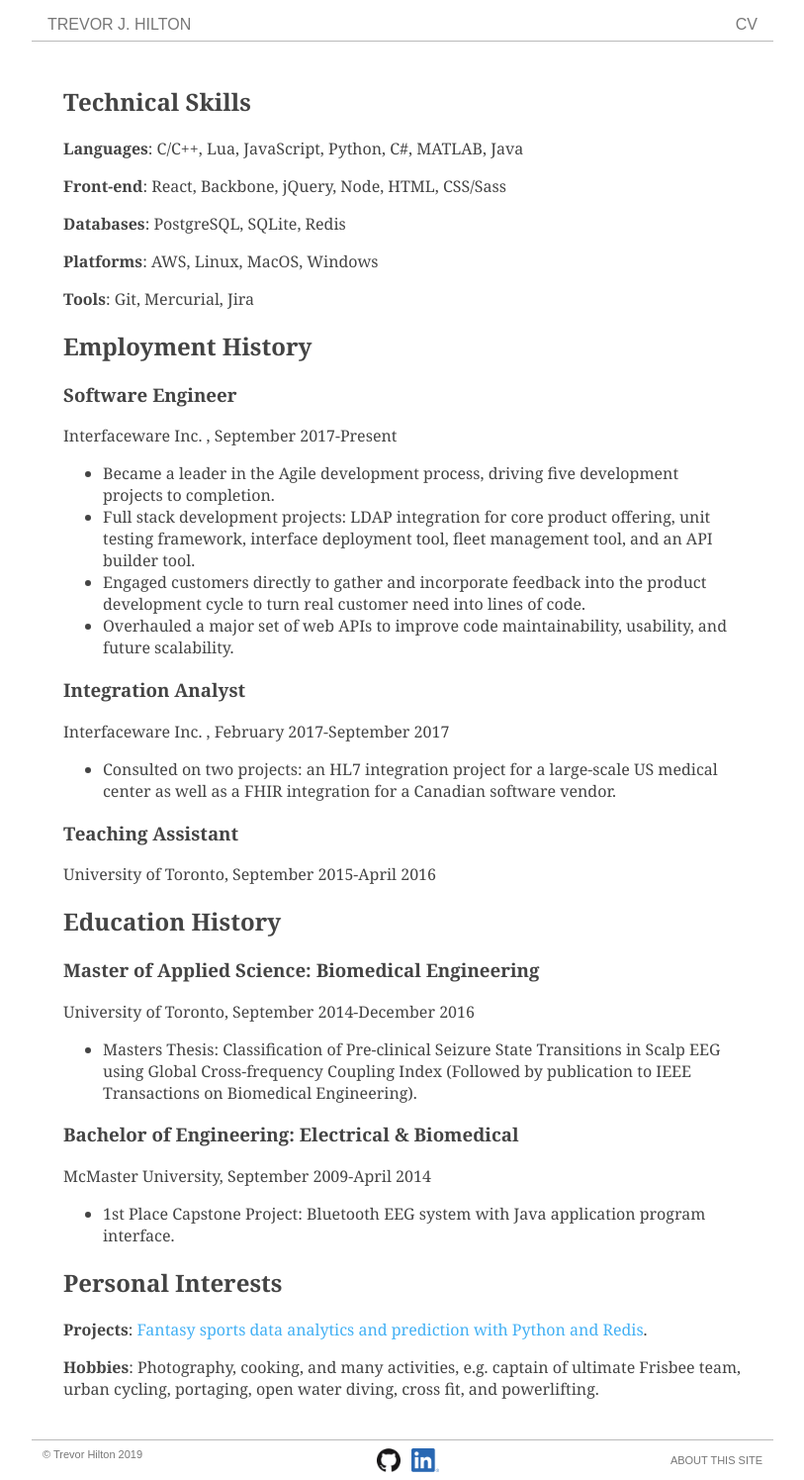
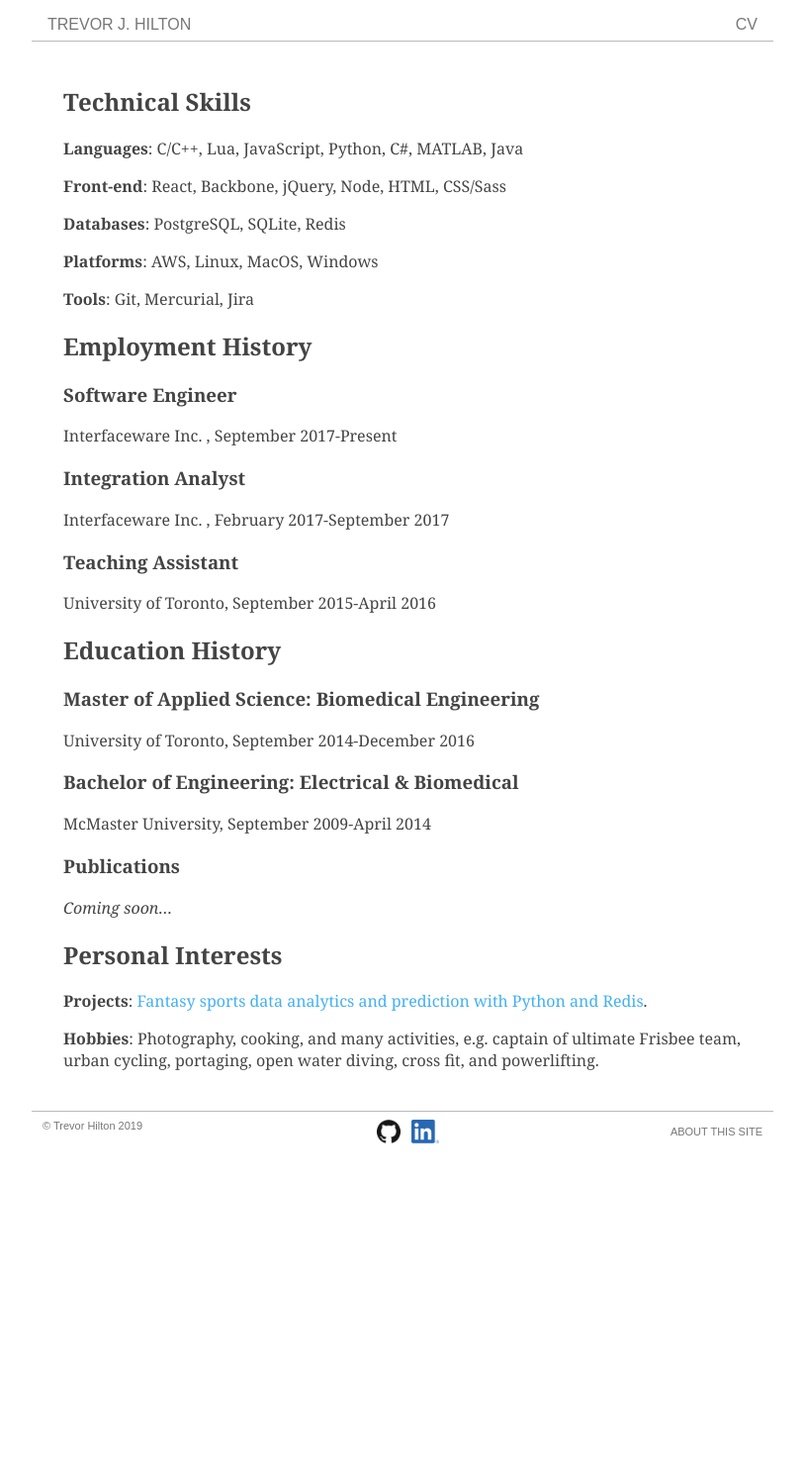
Before and after one commit to hiltontj/hiltontj.github.io, a Jekyll site: the page built from docs/cv/index.md, in a window 1280 px wide. Shown: the whole page at 99% size, without its empty margins (233-1046 px from the left). Built offline with Jekyll 4.4.1, drawn with Linux system fonts in a browser that asks for light colours; after the commit the page ends 1163 px from its top, so only the background shows below that.

Commit message:
remove details from CV, and add section for publications

```diff
--- a/docs/cv/index.md
+++ b/docs/cv/index.md
@@ -19,14 +19,9 @@
 ## Employment History
 ### Software Engineer
 Interfaceware Inc. , September 2017-Present
-- Became a leader in the Agile development process, driving five development projects to completion.
-- Full stack development projects: LDAP integration for core product offering, unit testing framework, interface deployment tool, fleet management tool, and an API builder tool.
-- Engaged customers directly to gather and incorporate feedback into the product development cycle to turn real customer need into lines of code.
-- Overhauled a major set of web APIs to improve code maintainability, usability, and future scalability.
 
 ### Integration Analyst
 Interfaceware Inc. , February 2017-September 2017
-- Consulted on two projects: an HL7 integration project for a large-scale US medical center as well as a FHIR integration for a Canadian software vendor.
 
 ### Teaching Assistant
 University of Toronto, September 2015-April 2016
@@ -34,11 +29,12 @@
 ## Education History
 ### Master of Applied Science: Biomedical Engineering
 University of Toronto, September 2014-December 2016
-- Masters Thesis: Classification of Pre-clinical Seizure State Transitions in Scalp EEG using Global Cross-frequency Coupling Index (Followed by publication to IEEE Transactions on Biomedical Engineering).
 
 ### Bachelor of Engineering: Electrical & Biomedical
 McMaster University, September 2009-April 2014
-- 1st Place Capstone Project: Bluetooth EEG system with Java application program interface.
+
+### Publications
+_Coming soon..._
 
 ## Personal Interests
 **Projects**: [Fantasy sports data analytics and prediction with Python and Redis](https://github.com/hiltontj/yfs){:target="_blank"}.
```
